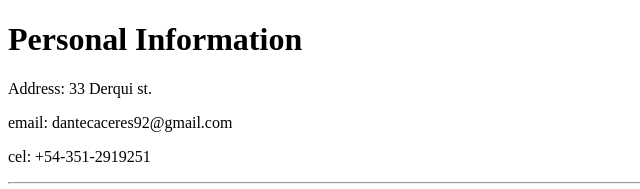
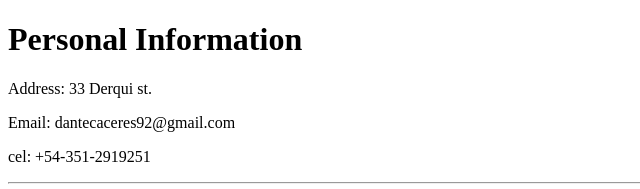
Before and after one commit to dantecaceres92/CV, a plain HTML site: page contacto.html in a window 1280 px wide. Shown: the top 189 px of the page, 0-640 px from the left. Drawn offline with Linux system fonts and the light colour scheme.

Commit message:
Coloqué la letra mayuscula en la palabra "email"

```diff
--- a/contacto.html
+++ b/contacto.html
@@ -9,7 +9,7 @@
 <body>
     <h1>Personal Information</h1>
     <p>Address: 33 Derqui st.</p>
-    <p>email: dantecaceres92@gmail.com</p>
+    <p>Email: dantecaceres92@gmail.com</p>
     <p>cel: +54-351-2919251</p>
     <hr>
     <form action="mailto:dantecaceres92@gmail.com" method="post" enctype="text/plain">
```
